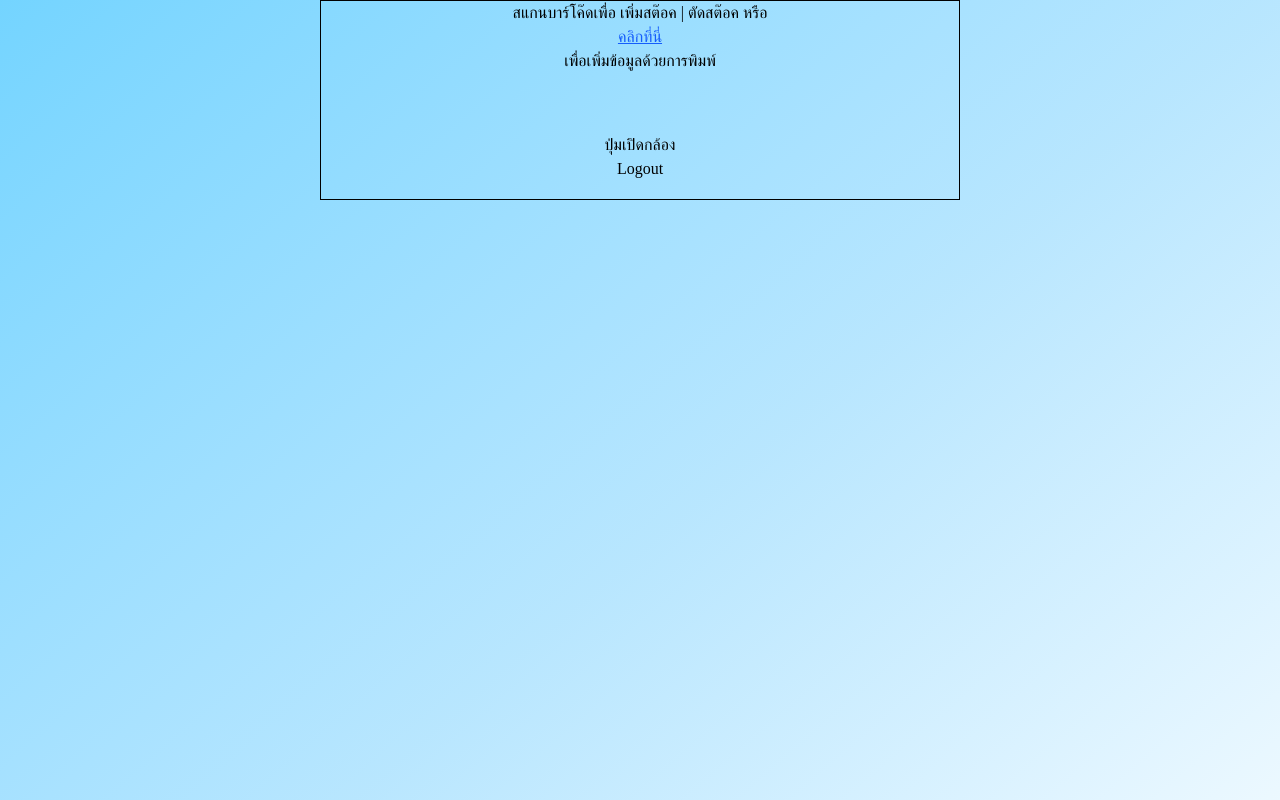
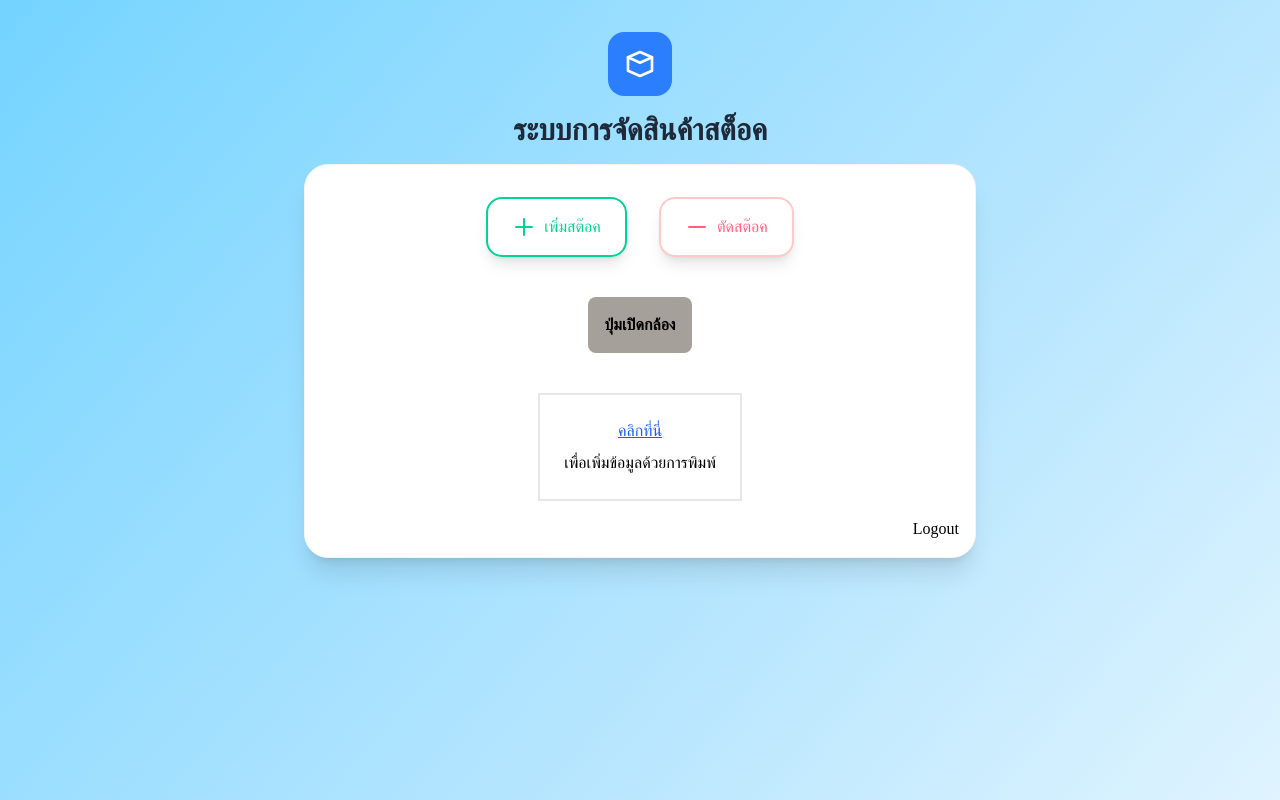
Before and after one commit to panuwit009/dtstock, a Next.js app: page /home in a window 1280 px wide. Shown: the top 800 px of the page. Built offline with nearby package versions, Linux system fonts and the light colour scheme.

Commit message:
ui scanbarcode

```diff
--- a/src/app/home/components/AddOrDecreaseStock.tsx
+++ b/src/app/home/components/AddOrDecreaseStock.tsx
@@ -11,9 +11,50 @@ export function AddOrDecreaseStock() {
         }
     }
     return (<>
-    <span onClick={()=> selectStocktype("add")}
-    className={`${stocktype === "add" && "underline text-blue-600"} select-none hover:cursor-pointer`}>เพิ่มสต๊อค</span> | <span
-    onClick={()=> selectStocktype("dec")}
-    className={`${stocktype === "dec" && "underline text-blue-600"}  select-none hover:cursor-pointer`}>ตัดสต๊อค</span>
+                           <div className="flex items-center justify-center pt-8 space-x-8">
+
+                                <button
+                                    onClick={() => selectStocktype("add")}
+                                    className={`${stocktype === "add" ? "text-white bg-emerald-400 focus:scale-115" : "bg-white"}
+                                        hover:scale-110 shadow-lg text-emerald-400 px-6 py-4 rounded-2xl font-medium transition duration-300 border-2 border-emerald-400 hover:cursor-pointer flex items-center gap-2`}
+                                    >
+                                    <svg
+                                        className="w-6 h-6"
+                                        fill="none"
+                                        stroke="currentColor"
+                                        viewBox="0 0 24 24"
+                                    >
+                                        <path
+                                        strokeLinecap="round"
+                                        strokeLinejoin="round"
+                                        strokeWidth="2"
+                                        d="M12 4v16m8-8H4"
+                                        />
+                                    </svg>
+                                    เพิ่มสต๊อค
+                                </button>
+
+                                <button
+                                    onClick={() => selectStocktype("dec")}
+                                    className={`${stocktype === "dec" ? "text-white bg-rose-600 focus:scale-115" : "bg-white"}
+                                        hover:scale-110 shadow-lg text-rose-400 px-6 py-4 rounded-2xl font-medium transition duration-300 border-2 border-red-200 hover:cursor-pointer flex items-center gap-2`}
+                                    >
+                                    <svg
+                                        className="w-6 h-6"
+                                        fill="none"
+                                        stroke="currentColor"
+                                        viewBox="0 0 24 24"
+                                    >
+                                        <path
+                                        strokeLinecap="round"
+                                        strokeLinejoin="round"
+                                        strokeWidth="2"
+                                        d="M20 12H4"
+                                        />
+                                    </svg>
+                                    ตัดสต๊อค
+                                </button>
+
+                            </div>
     </>);
 }
--- a/src/app/home/components/scanbarcode.tsx
+++ b/src/app/home/components/scanbarcode.tsx
@@ -8,23 +8,82 @@ export default function Scanbarcode () {
     const [error, setError] = useState<string | null>(null);
     const router = useRouter();
 
+        const [stocktype, setStocktype] = useState("");
+    function selectStocktype(st: string) {
+        if(stocktype === st) {
+            setStocktype("");
+        } else {
+            setStocktype(st)
+        }
+    }
+
     return (
-        <div className="flex justify-center rounded-lg">
-            <div className="grid grid-rows-12 h-50 border border-black w-[50%]">
-                <div className="row-span-8 text-center">
-                    <span>สแกนบาร์โค๊ดเพื่อ </span>
-                    <AddOrDecreaseStock /> หรือ
-                    <p className="underline text-blue-600 hover:cursor-pointer">คลิกที่นี่</p>
-                    <p>เพื่อเพิ่มข้อมูลด้วยการพิมพ์</p>
+        <div className="p-4">
+
+                <div className="text-center m-4">
+
+                    <div className="w-16 h-16 bg-blue-500 rounded-2xl flex items-center justify-center mx-auto mb-4">
+                        <svg
+                        className="w-8 h-8 text-white"
+                        fill="none"
+                        stroke="currentColor"
+                        viewBox="0 0 24 24"
+                        >
+                        <path
+                            strokeLinecap="round"
+                            strokeLinejoin="round"
+                            strokeWidth="2"
+                            d="M3 7l9-4 9 4-9 4-9-4z"
+                        />
+                        <path
+                            strokeLinecap="round"
+                            strokeLinejoin="round"
+                            strokeWidth="2"
+                            d="M3 7v10l9 4 9-4V7"
+                        />
+                        </svg>
+                    </div>
+
+                    <h1 className="text-3xl font-bold text-gray-800">
+                        ระบบการจัดสินค้าสต็อค
+                    </h1>
                 </div>
-                <div className="row-span-4 text-center">
-                    <p className="hover:cursor-pointer"
-                    onClick={() => openCamera({setError})}>ปุ่มเปิดกล้อง</p>
-                    <p className="hover:cursor-pointer"
-                    onClick={() => { alert("ออกจากระบบสำเร็จ"); router.push('/'); }}>Logout</p>
-                    {error && <p className="text-red-500 hover:cursor-pointer" onClick={() => setError("")}>{error}</p>}
+
+                <div className="bg-white rounded-3xl shadow-xl border border-gray-100 max-w-2xl mx-auto">
+
+                        <div className="space-y-8">
+                                <AddOrDecreaseStock />
+
+                        <div className="text-center">
+                            <p className="hover:cursor-pointer bg-stone-400 inline-block p-4 m-2 rounded-lg font-semibold"
+                            onClick={() => openCamera({setError})}>ปุ่มเปิดกล้อง</p>
+                            {error && <p className="text-red-500 hover:cursor-pointer" onClick={() => setError("")}>{error}</p>}
+                        </div>
+
+                        <div className="text-center">
+                            <div className="bg-white border-2 border-gray-200 inline-block p-6 space-y-2">
+
+                                    <div className="underline text-blue-600 hover:cursor-pointer">
+                                        คลิกที่นี่
+                                    </div>
+
+                                    <div>
+                                        เพื่อเพิ่มข้อมูลด้วยการพิมพ์
+                                    </div>
+
+                            </div>
+                        </div>
+
+                    </div>
+
+                    <div className="flex justify-end p-4">
+
+                                        <p className="hover:cursor-pointer"
+                            onClick={() => { alert("ออกจากระบบสำเร็จ"); router.push('/'); }}>Logout</p>
+                    </div>
+
+
                 </div>
-            </div>
         </div>
     );
 }
```
